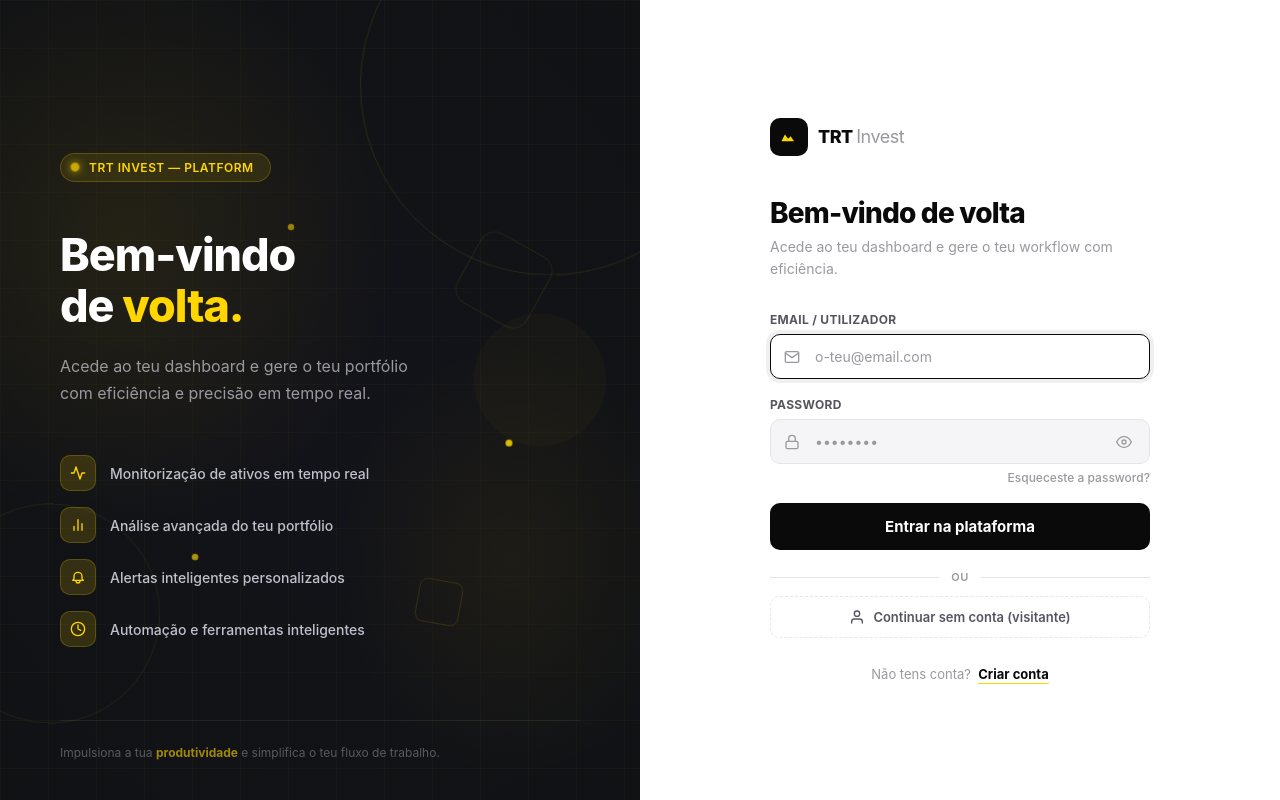
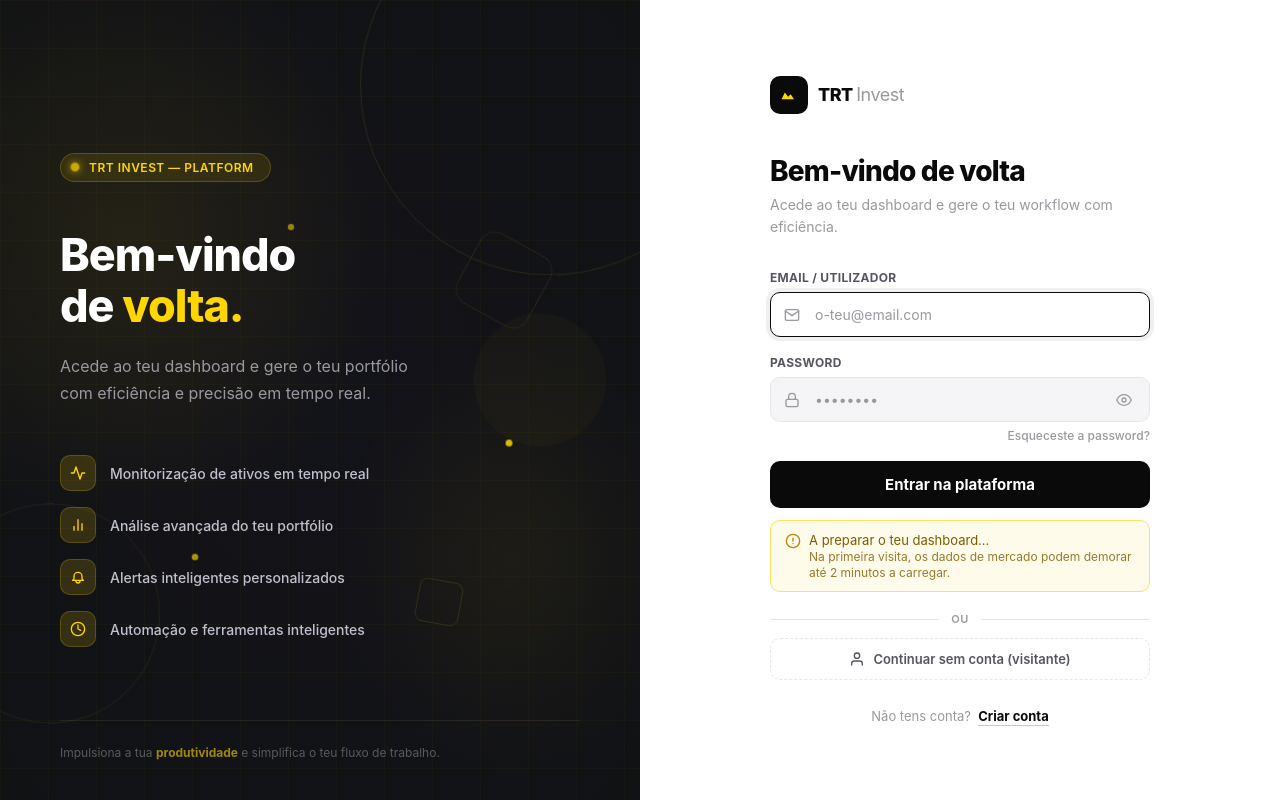
Before and after one commit to leviPereira5/TRT, a Django app: page /login/ in a window 1280 px wide. Run offline with Django 5.2, Linux system fonts and the light colour scheme.

Commit message:
add loading message on login and register form submit
Shows a yellow info box after clicking submit explaining the cold
start delay (up to 2 min on first visit). Also adds loading state
to the guest login button. Timeout extended to 30s to match reality.

Co-Authored-By: Claude Sonnet 4.6 <noreply@anthropic.com>

```diff
--- a/trt_project/monitor/templates/monitor/login.html
+++ b/trt_project/monitor/templates/monitor/login.html
@@ -778,11 +778,16 @@
                     <div class="spinner"></div>
                 </button>
 
+                <div id="loading-msg" style="display:none;margin-top:12px;background:#fffbea;border:1px solid #ffe066;border-radius:10px;padding:11px 14px;font-size:13px;color:#7a5c00;display:flex;align-items:flex-start;gap:8px;">
+                    <svg style="width:16px;height:16px;stroke:#b8860b;fill:none;stroke-width:2;stroke-linecap:round;stroke-linejoin:round;flex-shrink:0;margin-top:1px;" viewBox="0 0 24 24"><circle cx="12" cy="12" r="10"/><line x1="12" y1="8" x2="12" y2="12"/><line x1="12" y1="16" x2="12.01" y2="16"/></svg>
+                    <span>A preparar o teu dashboard...<br><span style="font-size:12px;opacity:0.8;">Na primeira visita, os dados de mercado podem demorar até 2 minutos a carregar.</span></span>
+                </div>
+
             </form>
 
             <div class="divider" style="margin-top:20px;"><span>ou</span></div>
 
-            <a href="{% url 'guest_login' %}" class="btn-guest">
+            <a href="{% url 'guest_login' %}" class="btn-guest" id="btn-guest">
                 <svg viewBox="0 0 24 24" style="width:16px;height:16px;stroke:currentColor;fill:none;stroke-width:2;stroke-linecap:round;stroke-linejoin:round;flex-shrink:0;">
                     <path d="M20 21v-2a4 4 0 0 0-4-4H8a4 4 0 0 0-4 4v2"/><circle cx="12" cy="7" r="4"/>
                 </svg>
@@ -815,15 +820,22 @@
 
     // Loading state on submit
     const form = document.getElementById('login-form');
-    const btn = document.getElementById('btn-login');
+    const btn  = document.getElementById('btn-login');
+    const msg  = document.getElementById('loading-msg');
+    const guest = document.getElementById('btn-guest');
 
     form.addEventListener('submit', () => {
         btn.classList.add('loading');
         btn.disabled = true;
-        setTimeout(() => {
-            btn.classList.remove('loading');
-            btn.disabled = false;
-        }, 8000);
+        msg.style.display = 'flex';
+        setTimeout(() => { btn.classList.remove('loading'); btn.disabled = false; }, 30000);
+    });
+
+    guest.addEventListener('click', () => {
+        guest.style.opacity = '0.6';
+        guest.style.pointerEvents = 'none';
+        guest.textContent = 'A carregar...';
+        msg.style.display = 'flex';
     });
 </script>
 
```
Also changed, not shown: trt_project/monitor/templates/monitor/register.html (+8 -1 lines).
